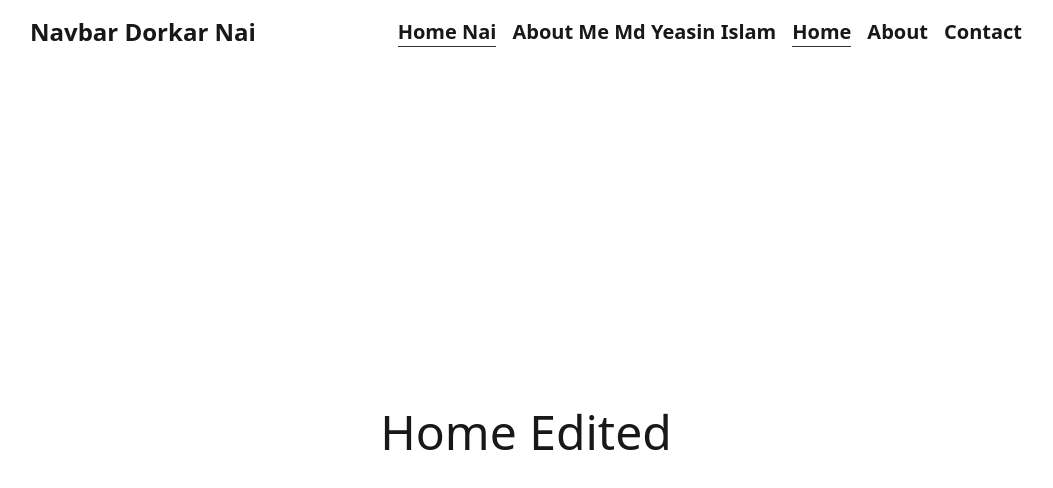
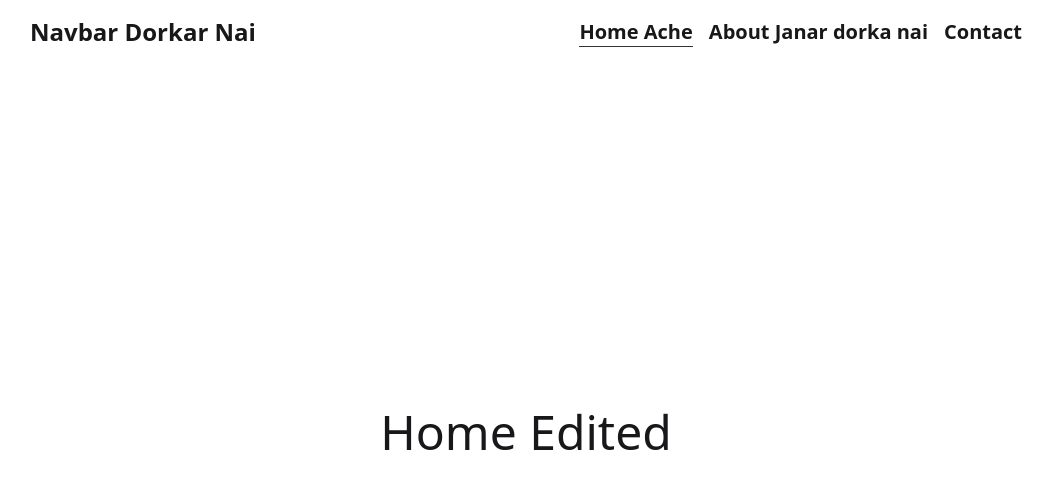
Before and after one commit to shakilsarkar12/group-project, a React (Vite) app: page / in a window 1280 px wide. Shown: the top 488 px of the page, without its empty margins (114-1167 px from the left). Built offline with nearby package versions, Linux system fonts and the light colour scheme.

Commit message:
Text Added

```diff
--- a/src/Components/Navbar/Navbar.jsx
+++ b/src/Components/Navbar/Navbar.jsx
@@ -7,10 +7,8 @@ const Navbar = () => {
         <div className='flex items-center justify-between px-16 h-16'>
             <h1 className='text-2xl font-bold'>Navbar Dorkar Nai</h1>
             <ul className='navlink flex gap-4 text-xl font-semibold'>
-                <NavLink to='/'>Home Nai</NavLink>
-                <NavLink to='/about'>About Me Md Yeasin Islam</NavLink>
-                <NavLink to='/'>Home</NavLink>
-                <NavLink to='/about'>About</NavLink>
+                <NavLink to='/'>Home Ache</NavLink>
+                <NavLink to='/about'>About Janar dorka nai</NavLink>
                 <NavLink to='/contact'>Contact</NavLink>
             </ul>
         </div>
```
